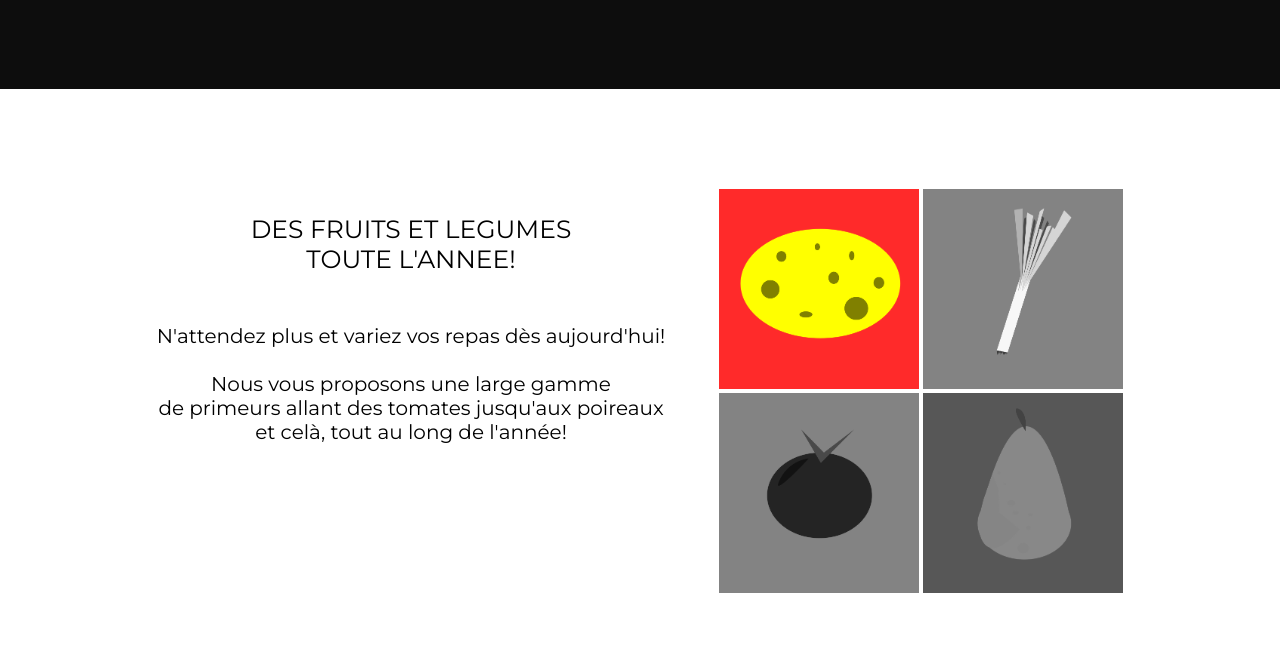
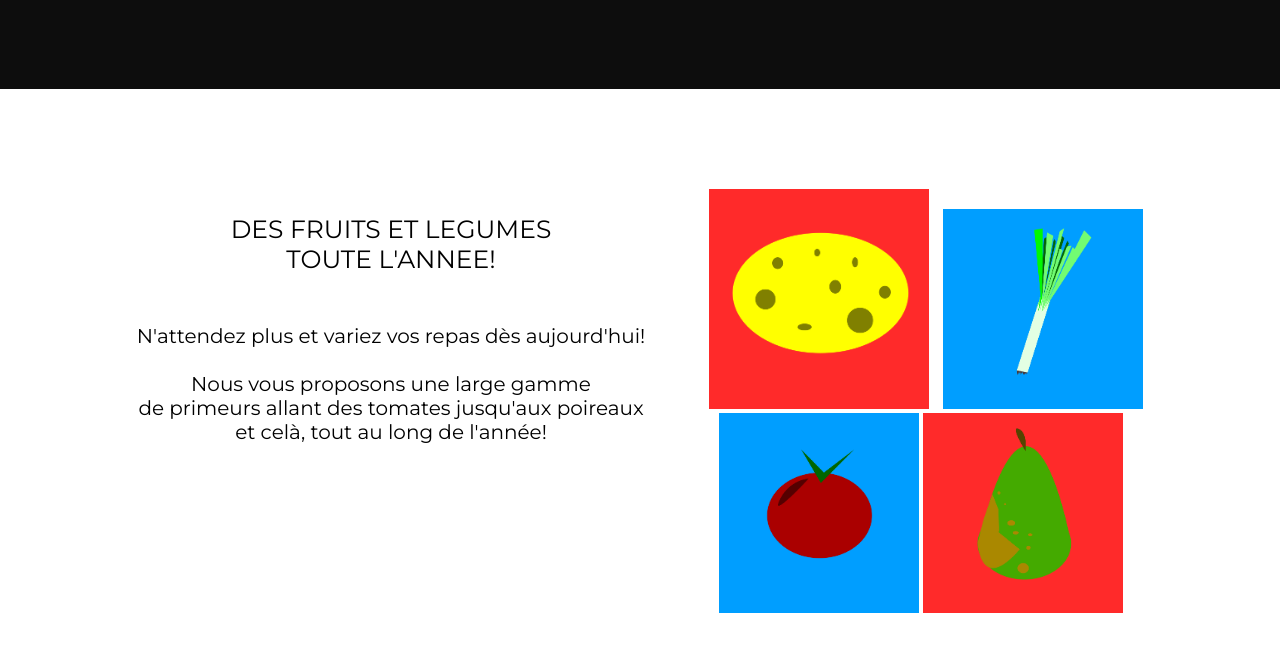
Before and after one commit to qformeydev/DIAGONAL_Maisons-Alfort, a plain HTML site: page Diagonal/index.html in a window 1280 px wide. In both pictures the pointer is over the picture 819 px from the left and 2164 px from the top of the page. Shown: the part 1876-2528 px from the top of the page. Drawn offline with Linux system fonts and the light colour scheme.

Commit message:
Add files via upload

```diff
--- a/Diagonal/style/index.css
+++ b/Diagonal/style/index.css
@@ -226,12 +226,12 @@ li{
 }
 .primeurs_img img{
     width: 200px;
-    filter: grayscale(100%);
 }
 .primeurs_img img:hover{
-    width: 200px;
-    filter: grayscale(0%);
-    transition: all 1s;
+    width: 220px;
+    transition: all 0.5s;
+    margin-left: 10px;
+    margin-right: 10px;
 }
 .primeurs_img{
     margin-left: 25px;
@@ -274,11 +274,12 @@ li{
     padding-top: 1px;
 }
 .equipeimg img{
-    filter: grayscale(100%);
     width: 300px;
 }
 .equipeimg img:hover{
-    filter: grayscale(0%);
+    width: 320px;
+    margin-left: 50px;
+    margin-right: 50px;
     transition: all 1s;
 }
 #profil_bottom{
```
